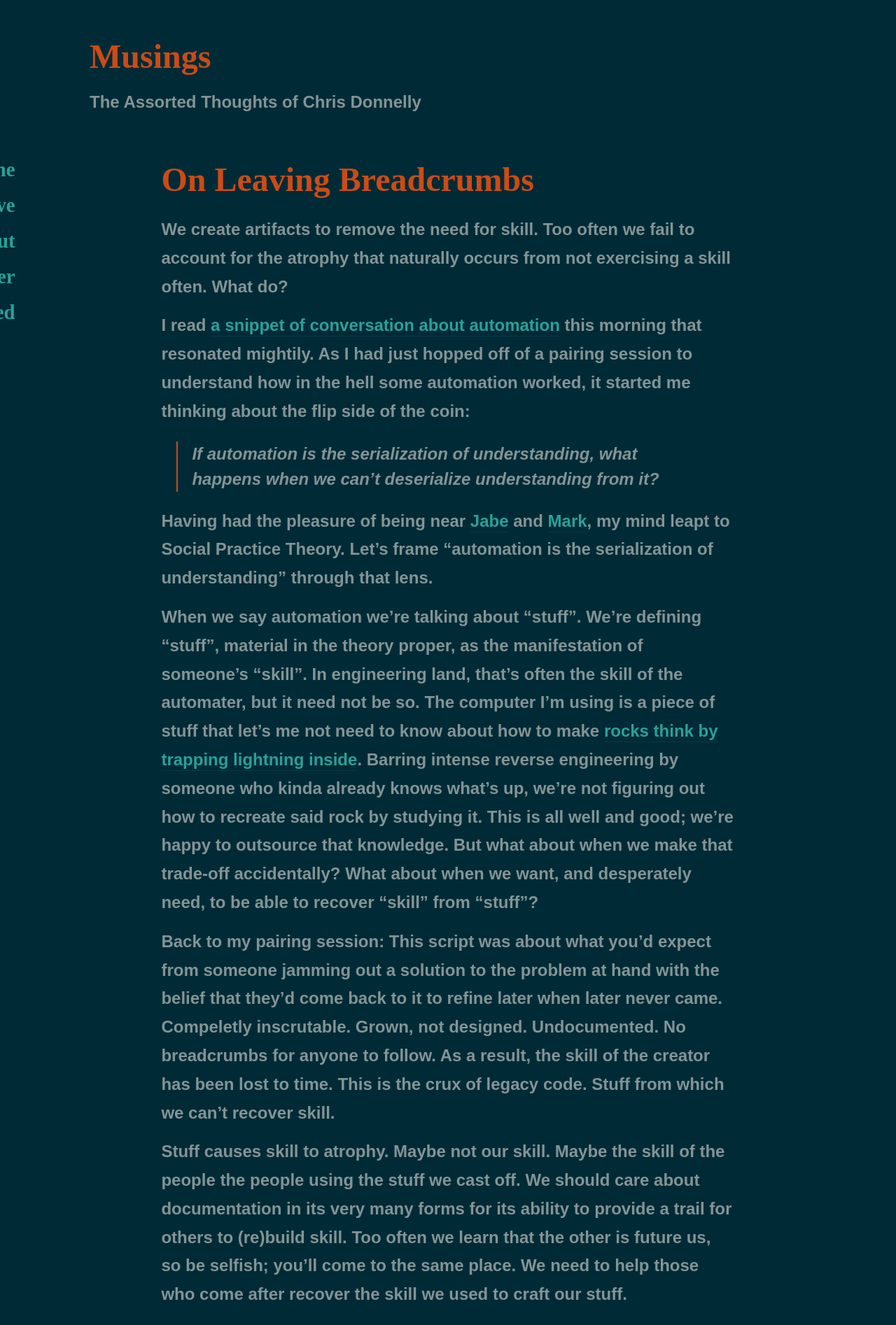
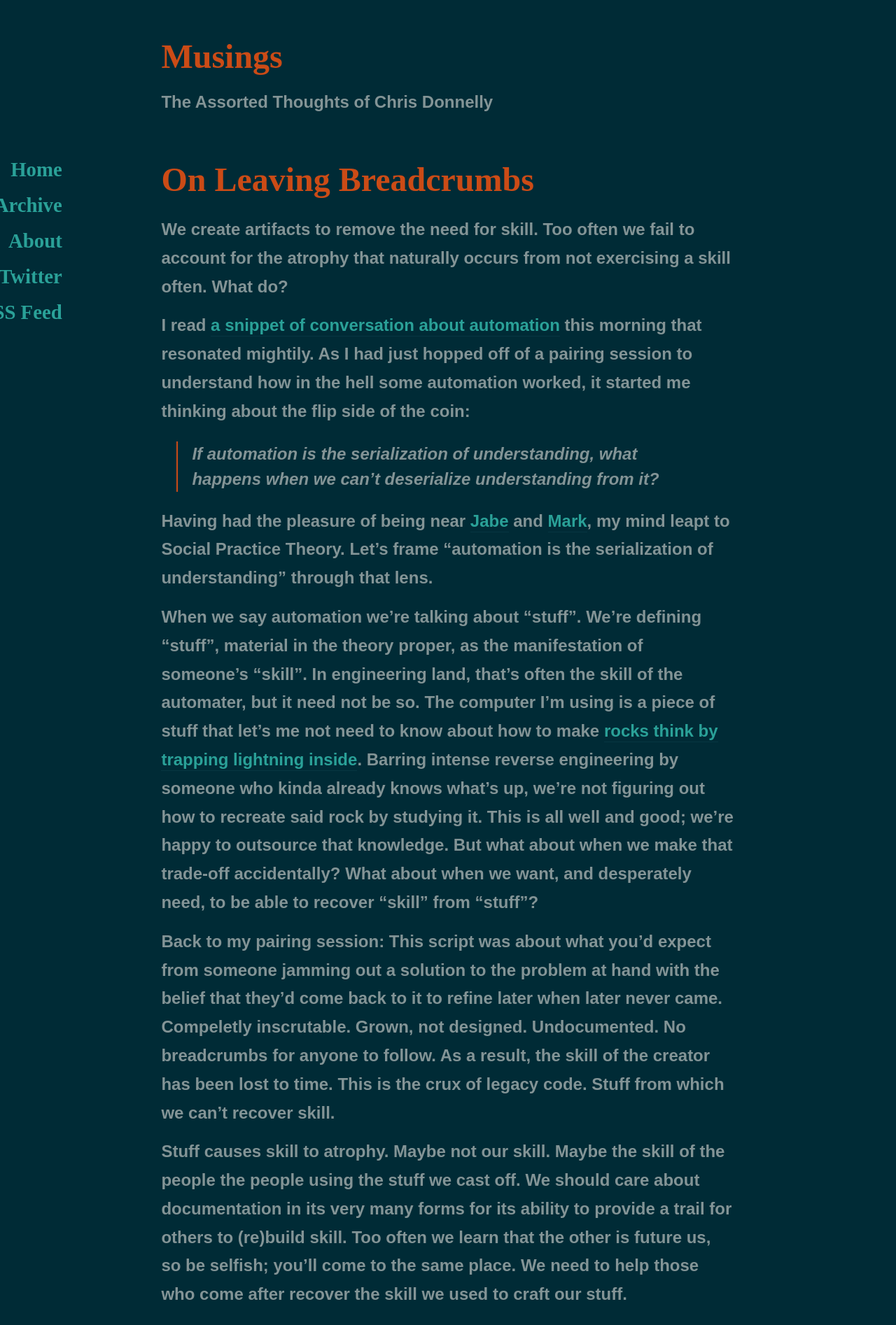
Before and after one commit to ceedon/ceedon.github.io, a Jekyll site: the page built from index.html, in a window 1280 px wide. Shown: the top 1894 px of the page at 70% size. Built offline with Jekyll 4.4.1, drawn with Linux system fonts in a browser that asks for light colours; some web fonts are replaced; the list of posts is cut into pages by our own code.

Commit message:
Fixes broken sidebar. Hopefully aligns header and footer.

```diff
--- a/assets/css/style.css
+++ b/assets/css/style.css
@@ -258,7 +258,7 @@ h3 {
 }
 
 #header {
-    width: 80%;
+    width: 64%;
     margin: 40px auto 50px auto;
 }
 #header h1 {
@@ -270,7 +270,7 @@ h3 {
 }
 
 #footer {
-    width: 80%;
+    width: 64%;
     margin: 50px auto 20px auto;
     padding-top: 10px;
     font-size: 0.85em;
@@ -287,7 +287,7 @@ h3 {
     text-align: right;
     width: 20%;
     top: 0;
-    left: -30%;
+    left: -240px;
 }
 
 #sidebar li {
```
